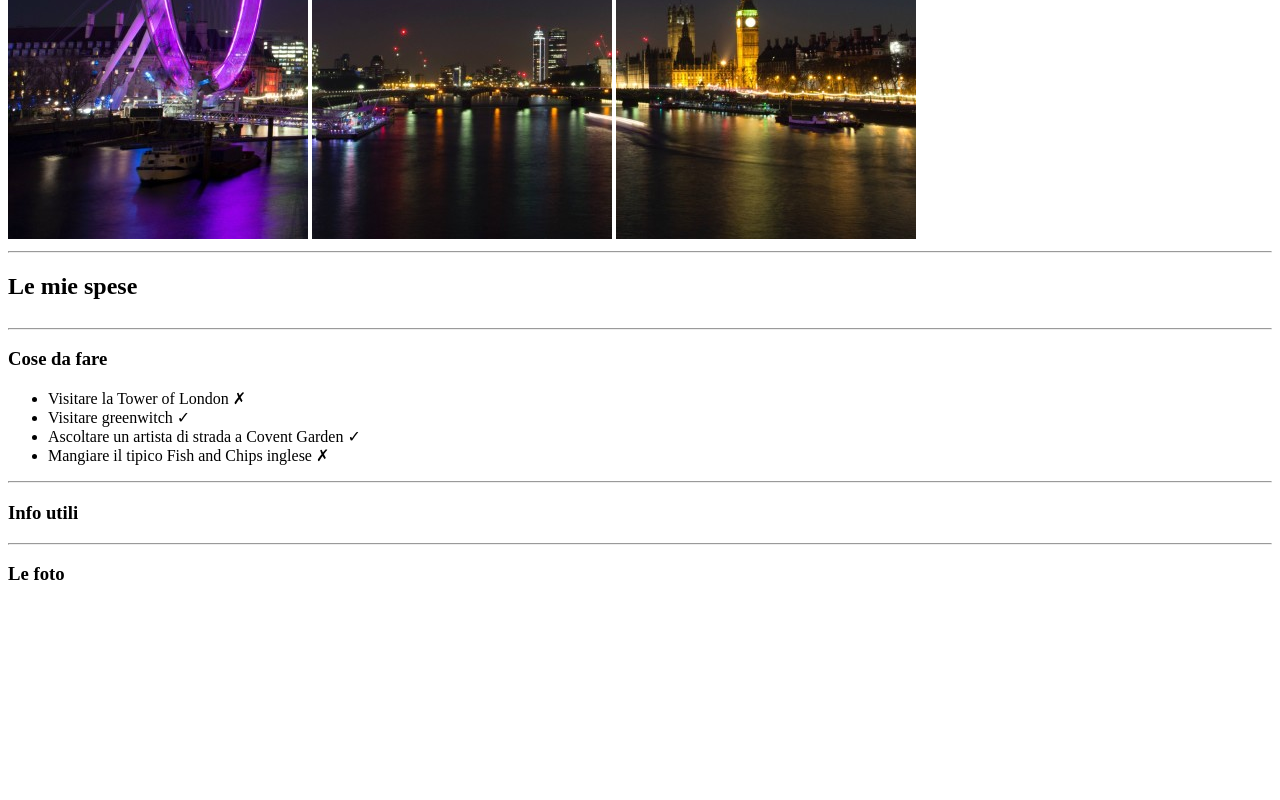
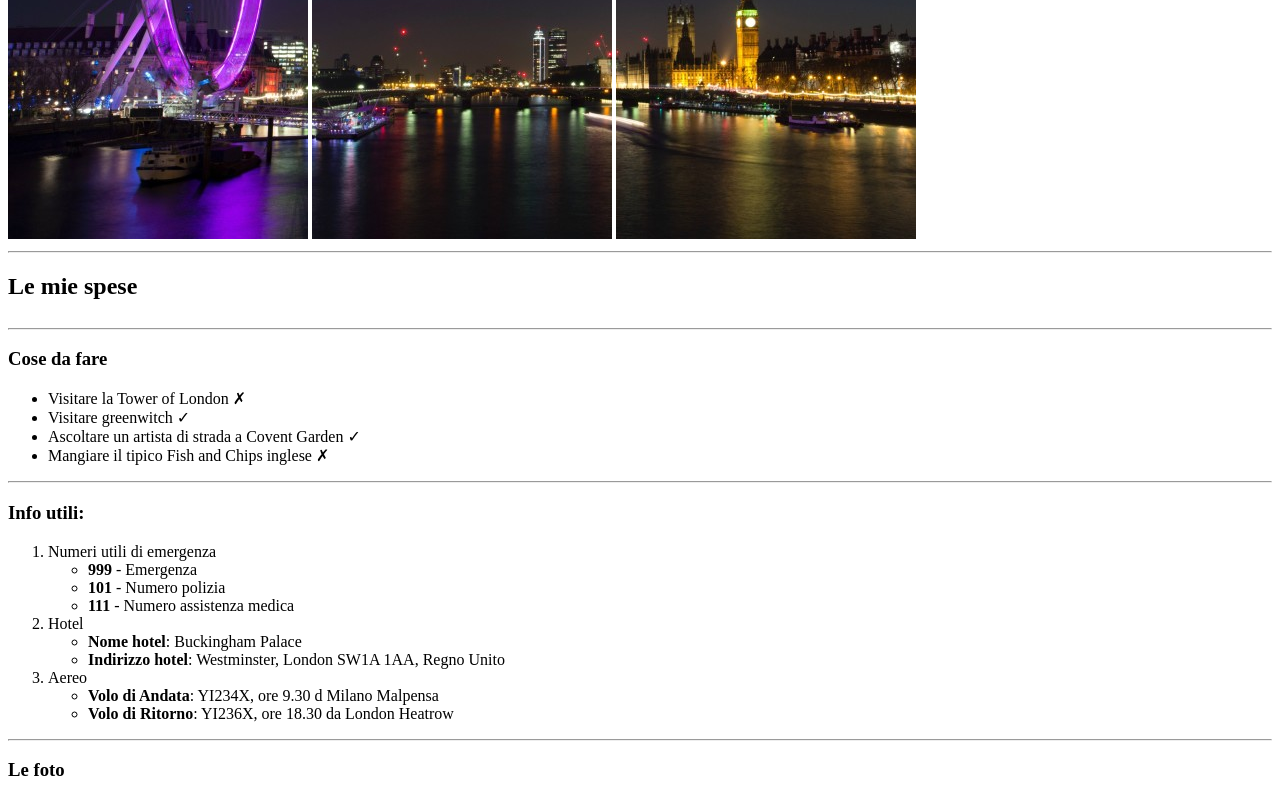
Before and after one commit to MegaEmme/html-london-trip, a plain HTML site: page index.html in a window 1280 px wide. Shown: the part 441-1241 px from the top of the page. Before the commit the page ends 1045 px from the top, so only its background shows below. Drawn offline with Linux system fonts and the light colour scheme.

Commit message:
feat: chiuso sezione 3

```diff
--- a/index.html
+++ b/index.html
@@ -41,7 +41,34 @@
          </section>
         <!-- Terza sezione: <ol> + <ul> "info utili" -->
         <section>
-            <h3>Info utili</h3>
+            <h3>Info utili:</h3>
+
+            <!-- qui ho creato una <ol> a 3 punti con ciascuno al suo interno una <ul> -->
+            <ol>
+
+                <li>Numeri utili di emergenza
+                    <ul>
+                        <li><strong>999</strong> - Emergenza</li>
+                        <li><strong>101</strong> - Numero polizia</li>
+                        <li><strong>111</strong> - Numero assistenza medica</li>
+                    </ul>
+                </li>
+
+                <li>Hotel
+                    <ul>
+                        <li><strong>Nome hotel</strong>: Buckingham Palace </li>
+                        <li><strong>Indirizzo hotel</strong>: Westminster, London SW1A 1AA, Regno Unito</li>
+                    </ul>
+                </li>
+
+                <li>Aereo
+                    <ul>
+                        <li><strong>Volo di Andata</strong>: YI234X, ore 9.30 d Milano Malpensa</li>
+                        <li><strong>Volo di Ritorno</strong>: YI236X, ore 18.30 da London Heatrow</li>
+                    </ul>
+                </li>
+
+            </ol>
             <hr>
         </section>
         <!-- Quarta sezione: <link> "foto da link esterni" -->
```
